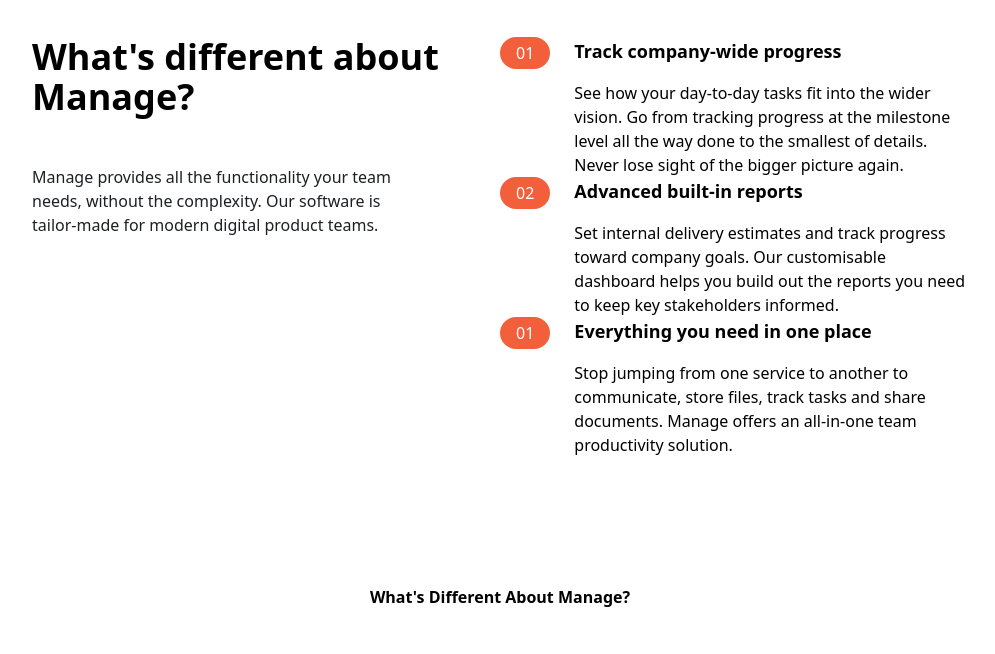
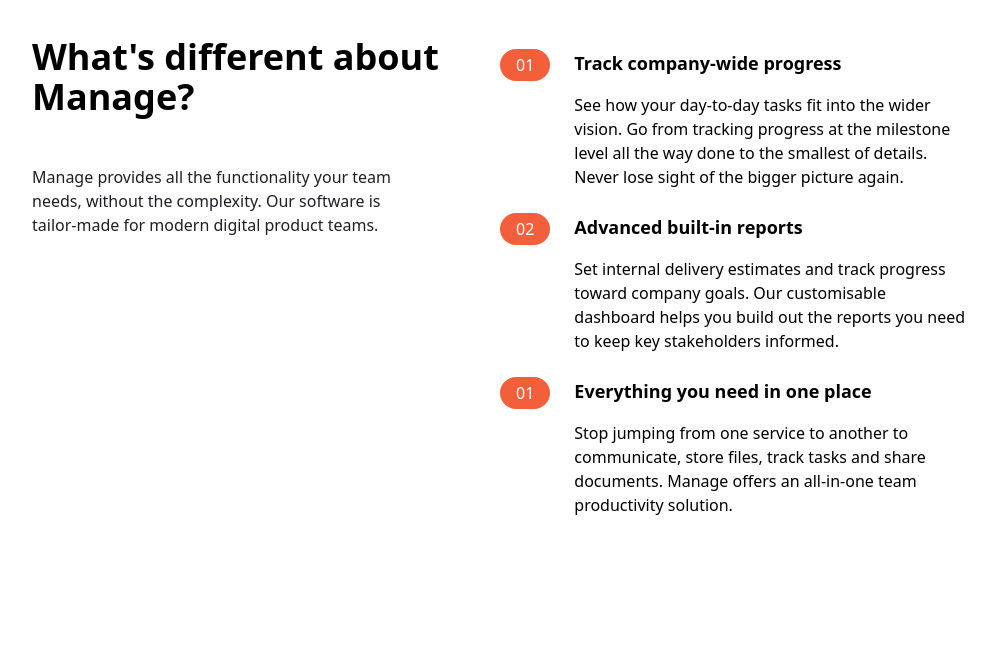
Before and after one commit to juhyunham/tailwind-project, a website: page index.html in a window 1280 px wide. Shown: the part 619-1273 px from the top of the page, without its empty margins (140-1135 px from the left). Drawn offline with Linux system fonts and the light colour scheme.

Commit message:
feature section margin update

```diff
--- a/index.html
+++ b/index.html
@@ -81,7 +81,7 @@
 
         <!-- List -->
         <div class="flex flex-col space-y md:w-1/2">
-          <div class="flex flex-col space-y-3 md:space-y-0 md:space-x-6 md:flex-row">
+          <div class="flex flex-col my-3 space-y-3 md:space-y-0 md:space-x-6 md:flex-row">
             <div class="rounded-l-full bg-brightRedSupLight md:bg-transparent">
               <div class="flex items-center sapce-x-2">
                 <span class="px-4 py-2 text-white rounded-full bg-brightRed md:py-1">01</span>
@@ -97,7 +97,7 @@
             </div>
           </div>
 
-          <div class="flex flex-col space-y-3 md:space-y-0 md:space-x-6 md:flex-row">
+          <div class="flex flex-col my-3 space-y-3 md:space-y-0 md:space-x-6 md:flex-row">
             <div class="rounded-l-full bg-brightRedSupLight md:bg-transparent">
               <div class="flex items-center sapce-x-2">
                 <span class="px-4 py-2 text-white rounded-full bg-brightRed md:py-1">02</span>
@@ -113,7 +113,7 @@
             </div>
           </div>
 
-          <div class="flex flex-col space-y-3 md:space-y-0 md:space-x-6 md:flex-row">
+          <div class="flex flex-col my-3 space-y-3 md:space-y-0 md:space-x-6 md:flex-row">
             <div class="rounded-l-full bg-brightRedSupLight md:bg-transparent">
               <div class="flex items-center sapce-x-2">
                 <span class="px-4 py-2 text-white rounded-full bg-brightRed md:py-1">01</span>
```
Also changed, not shown: css/main.css.
